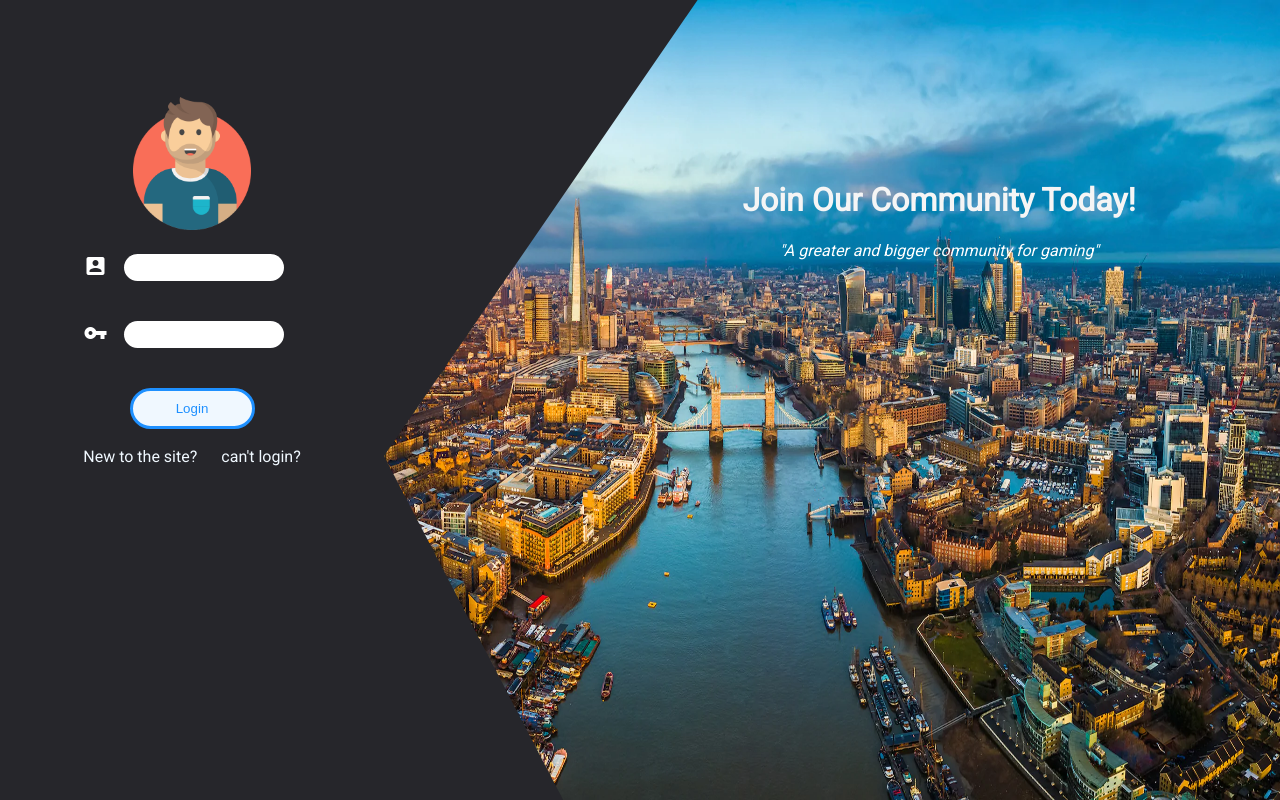
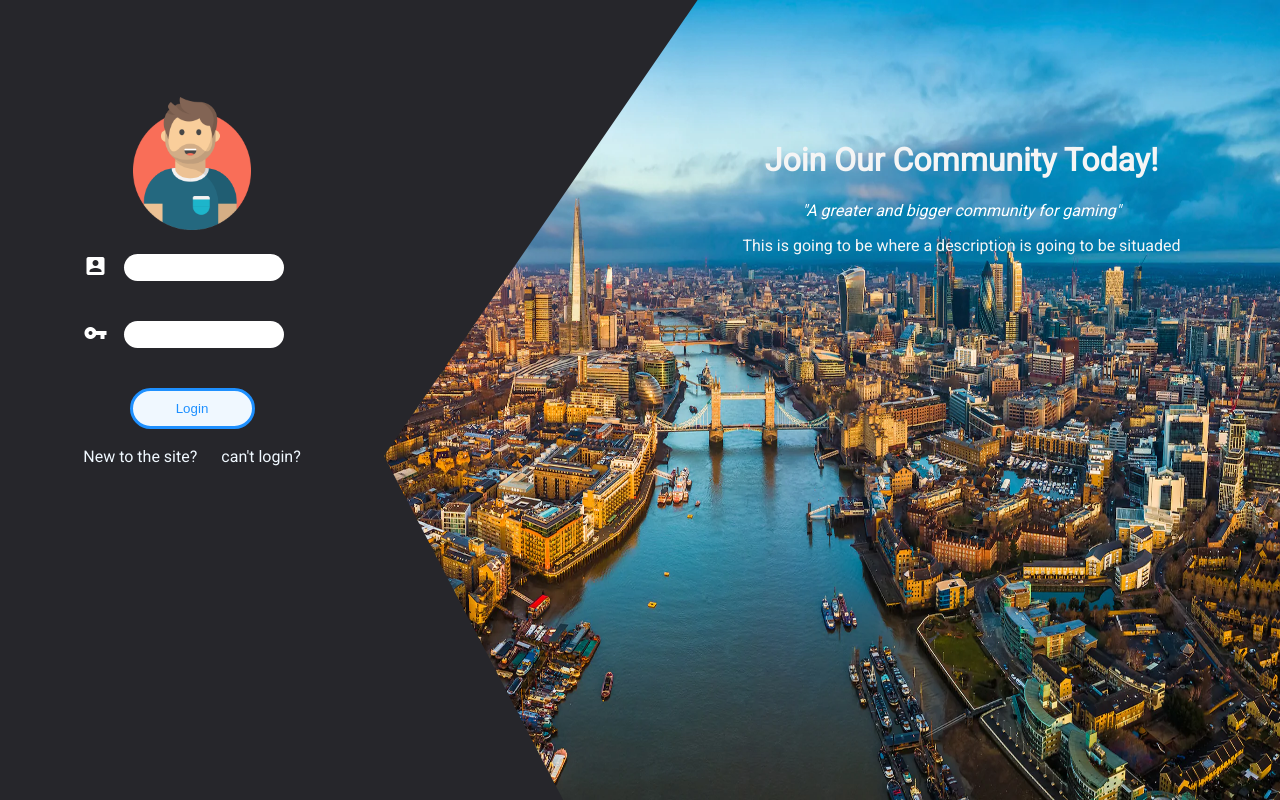
Before and after one commit to DiegoAvmor/WebDevelopmentProyect, a PHP site: page /login.html in a window 1280 px wide. Run offline with PHP 8.4, Linux system fonts and the light colour scheme.

Commit message:
Se resolvieron unas cositas con el posicionamiento

```diff
--- a/WebProyect/login.html
+++ b/WebProyect/login.html
@@ -34,6 +34,7 @@
             <div id="rightContent">
                 <H1>Join Our Community Today!</H1>
                 <p><i>"A greater and bigger community for gaming"</i></p>
+                <p>This is going to be where a description is going to be situaded</p>
             </div>
             <img src="images/login/london-aerial-thames-guide.webp" alt="image" id="bigImage">
         </div>
--- a/WebProyect/styles/login.css
+++ b/WebProyect/styles/login.css
@@ -40,7 +40,7 @@ i{
 #rightContent{
     position: absolute;
     z-index: 100;
-    top: 20vh;
+    top: 15vh;
     left: 40%;
     font-family: 'Roboto', sans-serif;
     color: whitesmoke;
```
